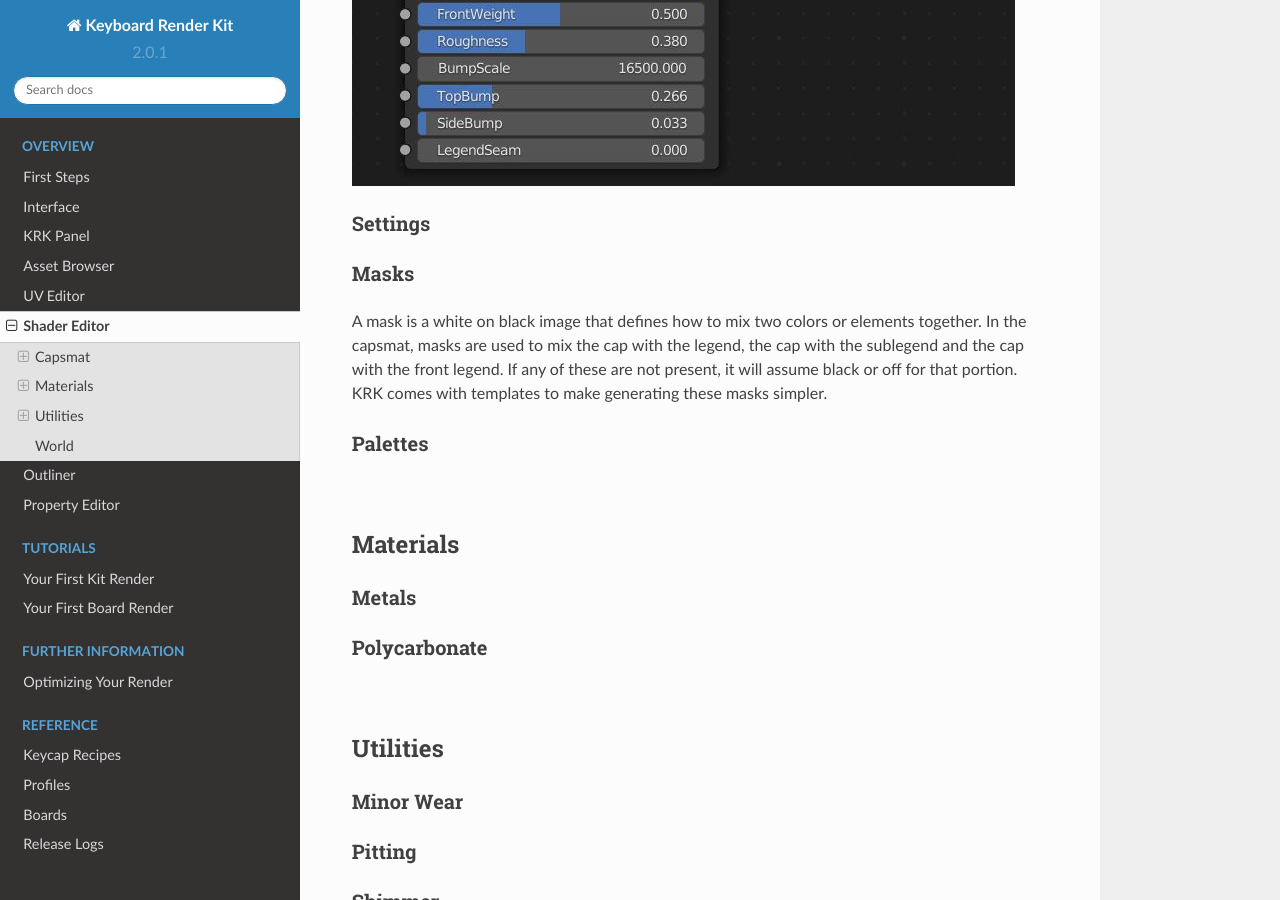
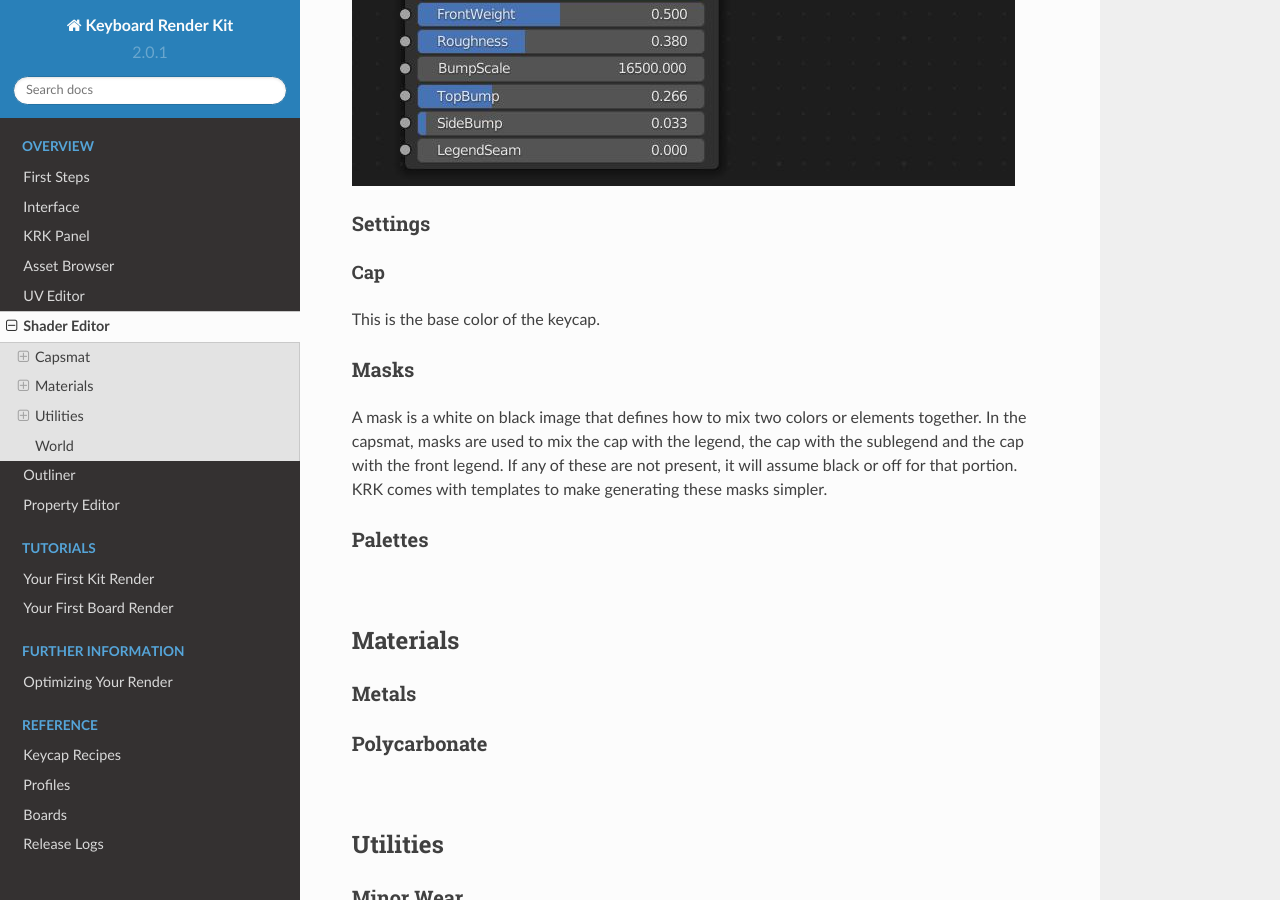
Before and after one commit to imperfectlink/KeyboardRenderKit, a Sphinx documentation site: the page built from docs/source/materials.rst, in a window 1280 px wide and 900 px high, scrolled down 653 px. Built offline with Sphinx 7.4.7 and the Read the Docs theme 2.0.0, drawn with Linux system fonts in a browser that asks for light colours.

Commit message:
Update materials.rst

```diff
--- a/docs/source/materials.rst
+++ b/docs/source/materials.rst
@@ -7,6 +7,11 @@
 
 Settings
 ----
+
+Cap
+^^^^
+This is the base color of the keycap.
+
 Masks
 ----
 A mask is a white on black image that defines how to mix two colors or elements together. In the capsmat, masks are used to mix the cap with the legend, the cap with the sublegend and the cap with the front legend. If any of these are not present, it will assume black or off for that portion. KRK comes with templates to make generating these masks simpler.
```
